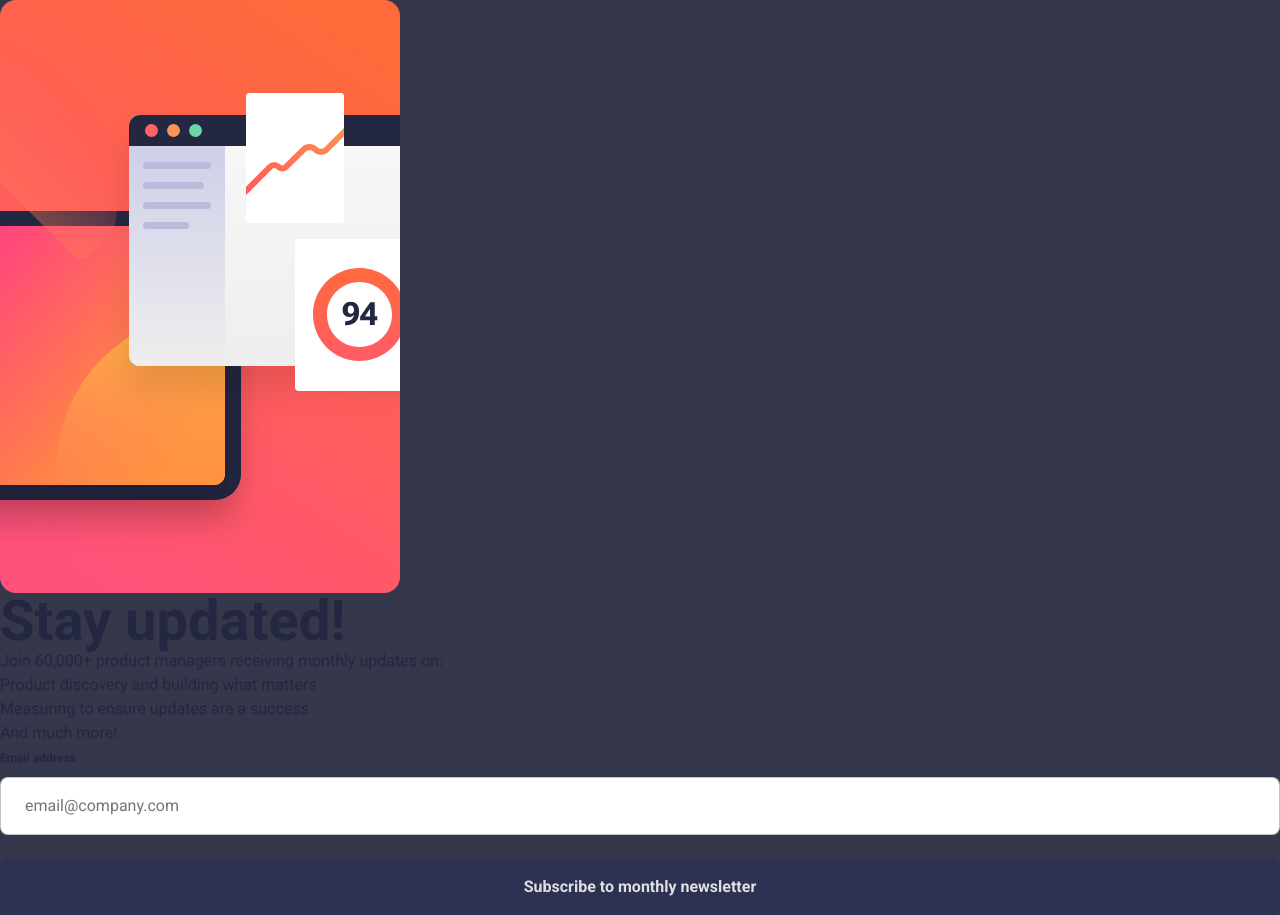
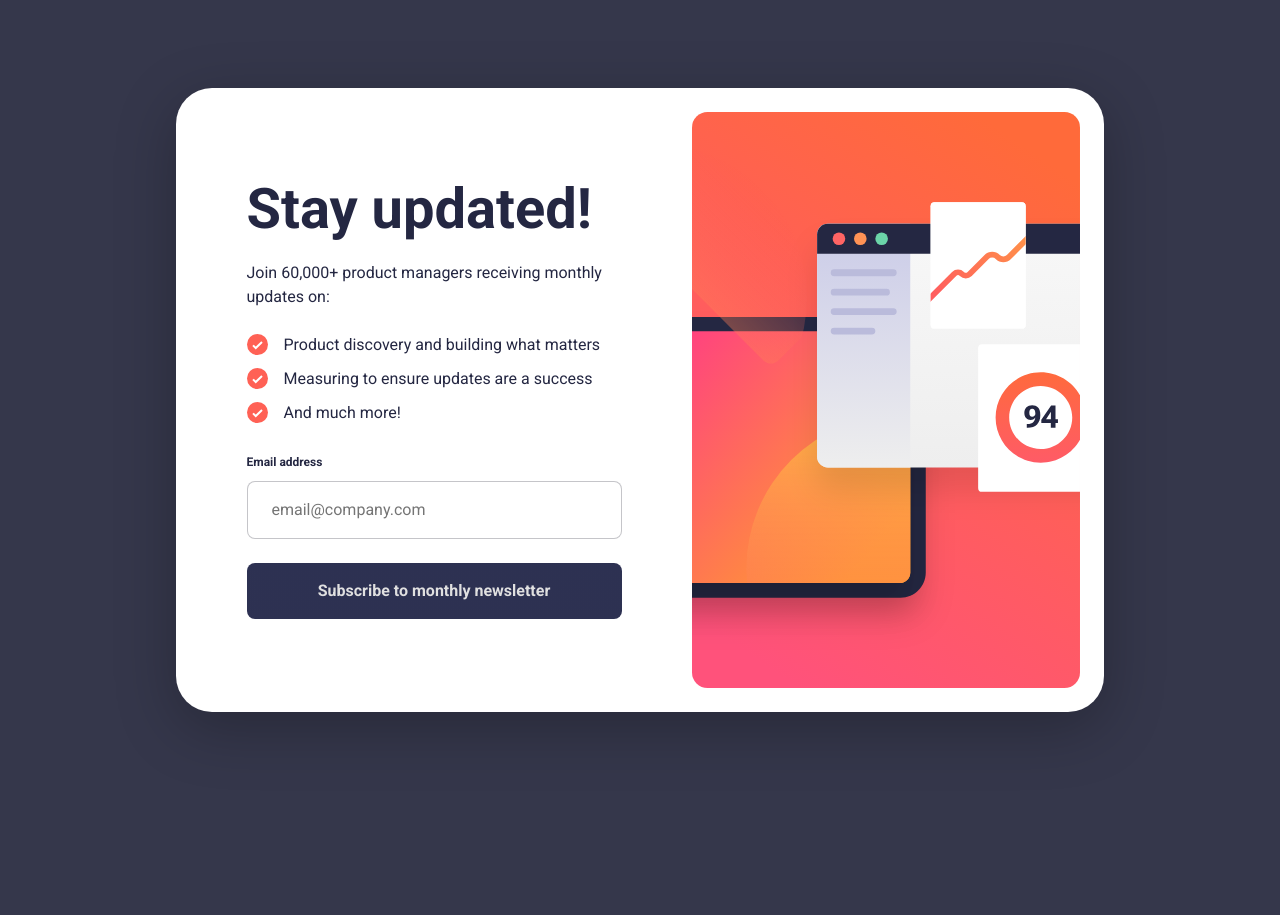
Before and after one commit to mateusbelicio/newsletter-sign-up-with-success-message, a React (Vite) app: page / in a window 1280 px wide. After the commit the page ends 800 px from the top, so only its background shows below. Built offline with nearby package versions, Linux system fonts and the light colour scheme.

Commit message:
Feat: Home page styling

```diff
--- /dev/null
+++ b/src/pages/Home/Home.styled.jsx
@@ -0,0 +1,94 @@
+import styled from 'styled-components';
+import { device } from '../../styles/Theme';
+import listIcon from '../../assets/icon-list.svg';
+
+export const Main = styled.main`
+  min-height: 100vh;
+  display: grid;
+  place-items: center;
+
+  @media ${device.tablet} {
+    margin-inline: 1.5rem;
+  }
+`;
+
+export const Container = styled.div`
+  display: grid;
+  row-gap: 2.5rem;
+  column-gap: 1.5rem;
+  justify-items: center;
+
+  background-color: ${({ theme }) => theme.colors.backgroundFrame};
+  min-height: 100vh;
+  grid-template-rows: min-content 1fr;
+
+  @media ${device.mobile} {
+    width: 23.4375rem;
+    box-shadow: ${({ theme }) => theme.shadows.default};
+    align-items: center;
+  }
+
+  @media ${device.tablet} {
+    width: 100%;
+    max-width: 58rem;
+    min-height: min-content;
+    padding: 1.5rem;
+
+    grid-template-columns: repeat(2, 1fr);
+    row-gap: 0;
+
+    border-radius: ${({ theme }) => theme.borderRadius.large};
+  }
+
+  @media ${device.laptop} {
+    column-gap: 4rem;
+    padding-left: 4rem;
+  }
+`;
+
+export const Content = styled.div`
+  max-width: 23.4375rem;
+  padding-inline: 1.5rem;
+  padding-bottom: 2.5rem;
+
+  & > :not(:first-child) {
+    margin-top: 1.5rem;
+  }
+
+  @media ${device.tablet} {
+    padding: 0;
+  }
+`;
+
+export const Picture = styled.picture`
+  display: flex;
+  align-items: start;
+  justify-content: center;
+
+  @media ${device.tablet} {
+    order: 2;
+    justify-self: end;
+  }
+`;
+
+export const List = styled.ul`
+  display: grid;
+  gap: 0.625rem;
+
+  padding-left: 2.3125rem;
+  list-style: none;
+
+  li {
+    position: relative;
+    display: flex;
+    align-items: center;
+  }
+
+  li::before {
+    content: url(${listIcon});
+    position: absolute;
+    right: calc(100% + 1rem);
+    top: 1px;
+    line-height: 1;
+  }
+`;
--- a/src/pages/Home/index.jsx
+++ b/src/pages/Home/index.jsx
@@ -1,29 +1,30 @@
 import desktopImage from '../../assets/illustration-sign-up-desktop.svg';
 import mobileImage from '../../assets/illustration-sign-up-mobile.svg';
 import SubscribeForm from '../../components/SubscribeForm';
+import * as HomePage from './Home.styled';
 import { device } from '../../styles/Theme';
 
 const Home = () => {
 	return (
-		<main>
-			<picture>
-				<source media={device.tablet} srcSet={desktopImage} />
-				<img src={mobileImage} alt="Hero image" />
-			</picture>
+		<HomePage.Main>
+			<HomePage.Container>
+				<HomePage.Picture>
+					<source media={device.tablet} srcSet={desktopImage} />
+					<img src={mobileImage} alt="Hero image" />
+				</HomePage.Picture>
 
-			<div className="content">
-				<h1>Stay updated!</h1>
-				<p>Join 60,000+ product managers receiving monthly updates on:</p>
-
-				<ul>
-					<li>Product discovery and building what matters</li>
-					<li>Measuring to ensure updates are a success</li>
-					<li>And much more!</li>
-				</ul>
-
-				<SubscribeForm />
-			</div>
-		</main>
+				<HomePage.Content>
+					<h1>Stay updated!</h1>
+					<p>Join 60,000+ product managers receiving monthly updates on:</p>
+					<HomePage.List>
+						<li><span>Product discovery and building what matters</span></li>
+						<li><span>Measuring to ensure updates are a success</span></li>
+						<li><span>And much more!</span></li>
+					</HomePage.List>
+					<SubscribeForm />
+				</HomePage.Content>
+			</HomePage.Container>
+		</HomePage.Main>
 	);
 };
 
```
